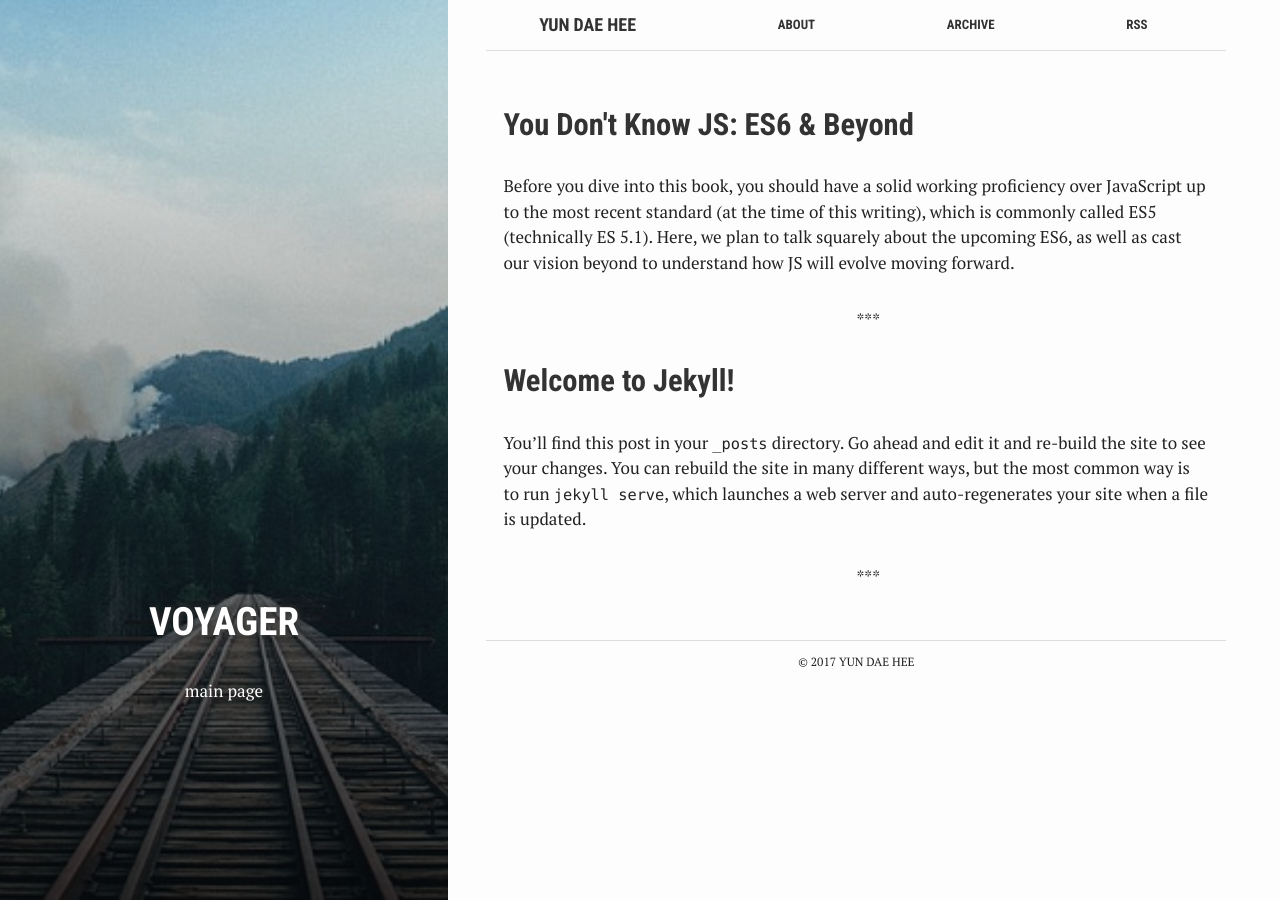
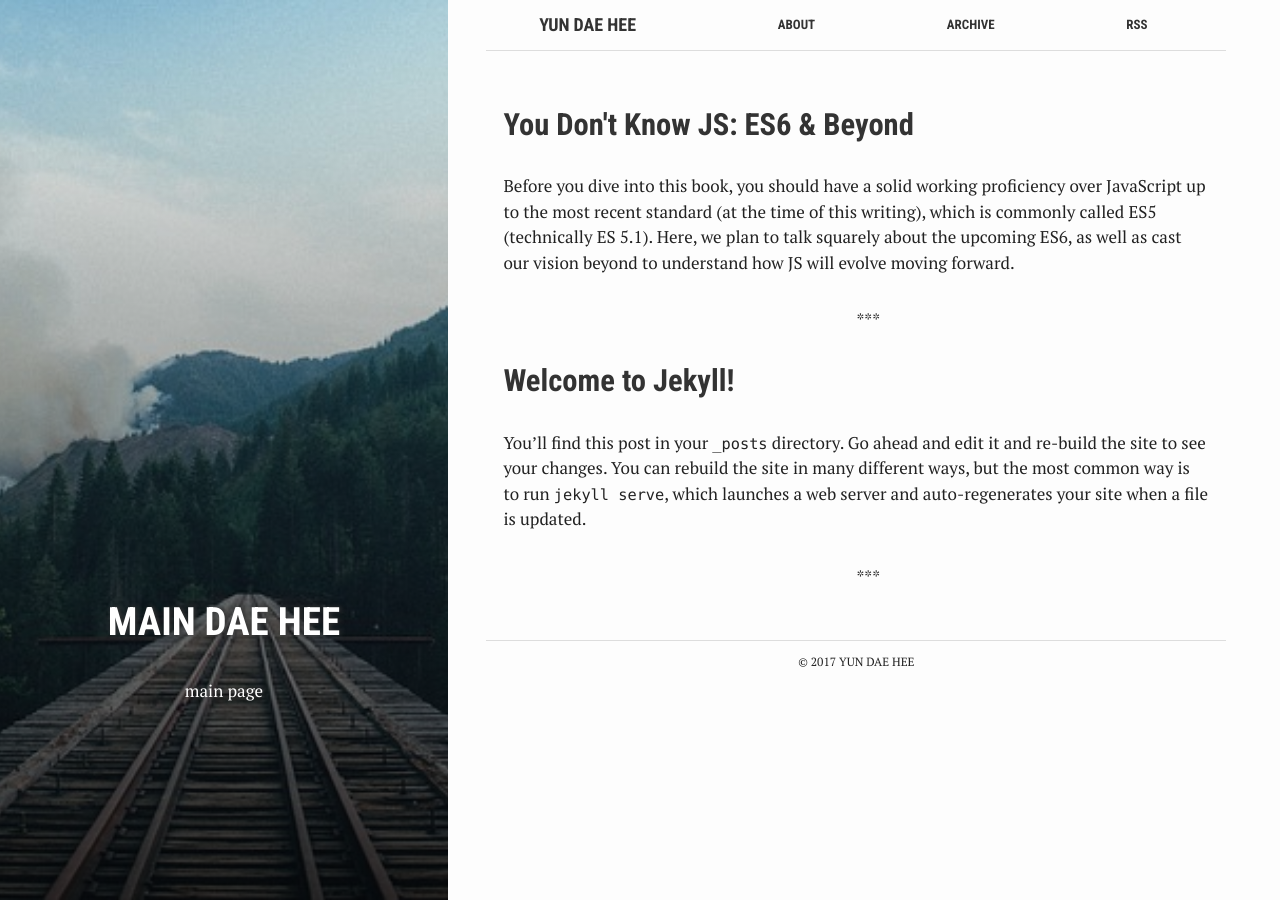
Before and after one commit to test076923/076923.github.io, a Jekyll site: the page built from index.html, in a window 1280 px wide. Built offline with Jekyll 4.4.1, drawn with Linux system fonts in a browser that asks for light colours.

Commit message:
Update index.html

```diff
--- a/index.html
+++ b/index.html
@@ -2,7 +2,7 @@
 bg: "rails.jpg"
 layout: default
 crawlertitle: "Jekyll blog"
-title: "Voyager"
+title: "Main DAE HEE"
 summary: "main page"
 ---
 
```
